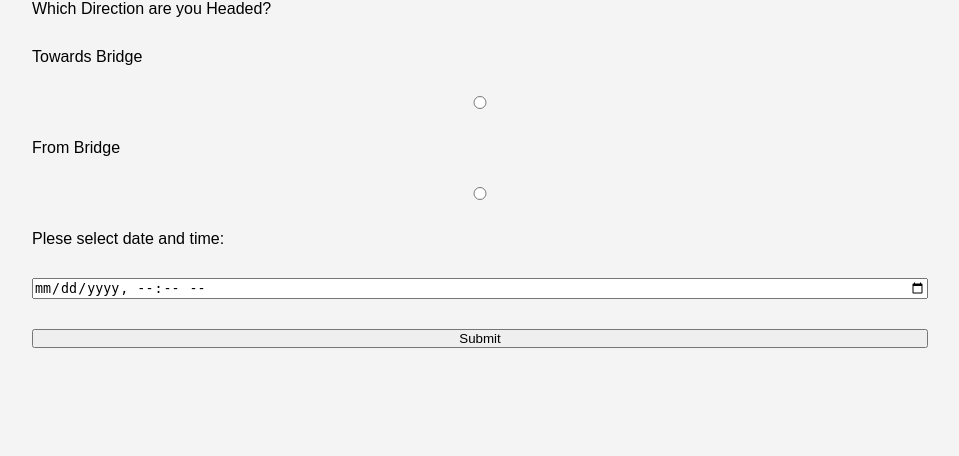
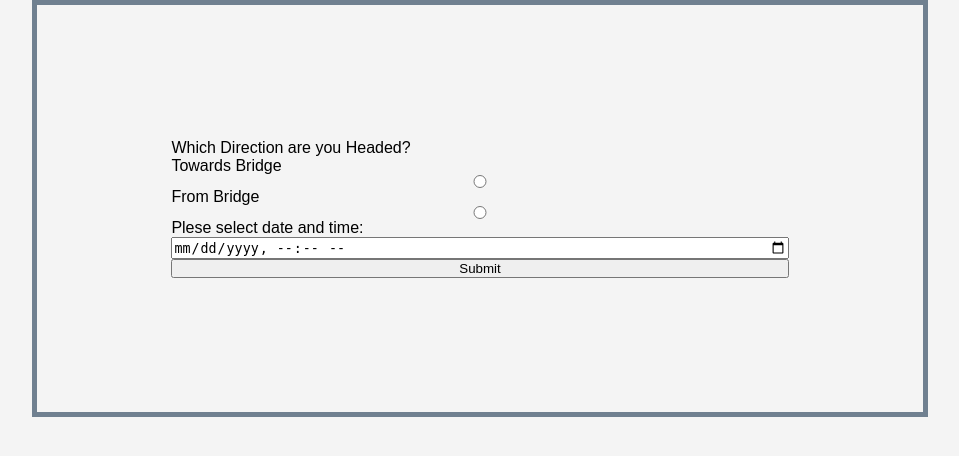
Before and after one commit to Brady-Malott/Borderhacks2021, a Flask app: page / in a window 1280 px wide. Shown: the part 78-534 px from the top of the page, without its empty margins (160-1119 px from the left). Run offline with Flask 2, Linux system fonts and the light colour scheme.

Commit message:
style changes to css

```diff
--- a/src/static/style.css
+++ b/src/static/style.css
@@ -35,9 +35,11 @@ body {
 }
 
 .container {
+  height: 70%;
   display: flex;
   flex-direction: column;
   justify-content: space-around;
-  align-content: center;
-  row-gap: 30px;
+  align-content: space-around;
+  padding: 15%;
+  border: 5px solid slategray
 }
```
